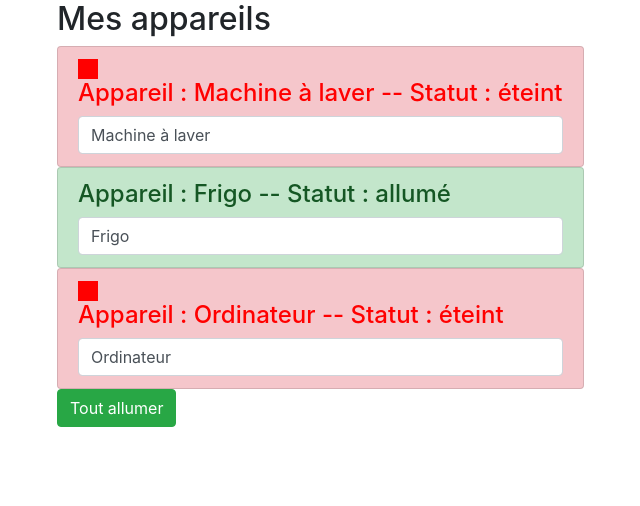
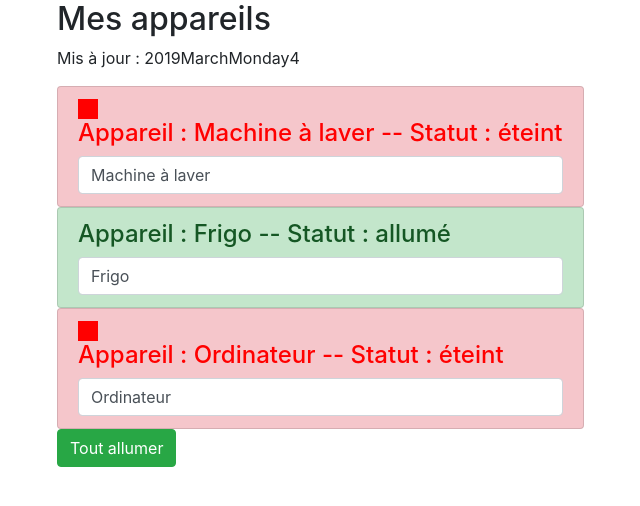
Before and after one commit to ChaimaBenYounes/OC-project-Angular, an Angular app: page / in a window 1280 px wide. Shown: the top 506 px of the page, without its empty margins (13-653 px from the left). Built offline with nearby package versions, Linux system fonts and the light colour scheme.

Commit message:
[add] datepipe in appareil

```diff
--- a/src/app/app.component.html
+++ b/src/app/app.component.html
@@ -2,6 +2,7 @@
   <div class="row">
     <div class="col-xs-12">
       <h2>Mes appareils</h2>
+      <p>Mis à jour : {{ lastUpdate | date: 'yMMMMEEEEd' }}</p>
       <ul class="list-group">
         <app-appareil *ngFor="let appareil of appareils"
                       [appareilName]="appareil.name"
--- a/src/app/app.component.ts
+++ b/src/app/app.component.ts
@@ -8,6 +8,7 @@ import { Component } from '@angular/core';
 export class AppComponent {
 
   isAuth = false;
+  lastUpdate = new Date();
 
   appareils = [
     {
```
